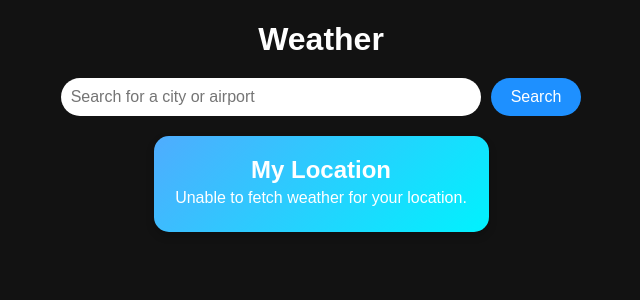
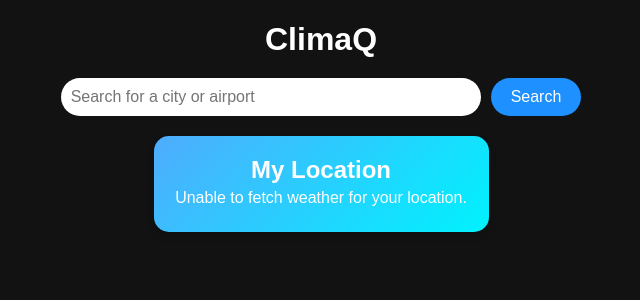
Before and after one commit to mikeibele/ClimaQ, a Flask app: page / in a window 1280 px wide. Shown: the top 300 px of the page, without its empty margins (319-959 px from the left). Run offline with Flask 3, Linux system fonts and the light colour scheme; data that the repository does not hold is empty.

Commit message:
changed the web app name to ClimaQ

```diff
--- a/templates/index.html
+++ b/templates/index.html
@@ -3,7 +3,7 @@
 <head>
     <meta charset="UTF-8">
     <meta name="viewport" content="width=device-width, initial-scale=1.0">
-    <title>Weather App</title>
+    <title>ClimaQ</title>
     <style>
         body {
             font-family: Arial, sans-serif;
@@ -123,7 +123,7 @@
     </style>
 </head>
 <body>
-    <h1>Weather</h1>
+    <h1>ClimaQ</h1>
 
     <!-- Search Form -->
     <form method="POST" action="/">
```
